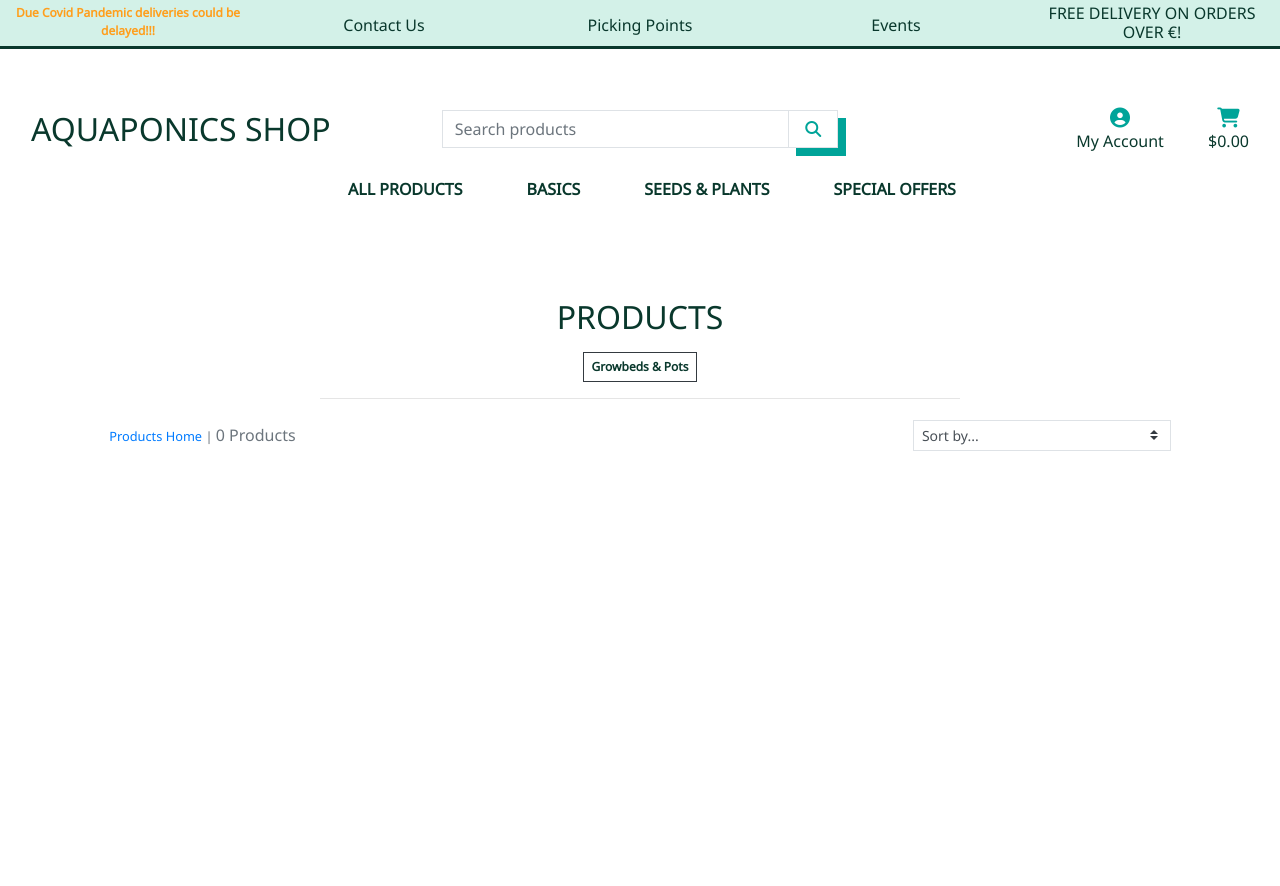
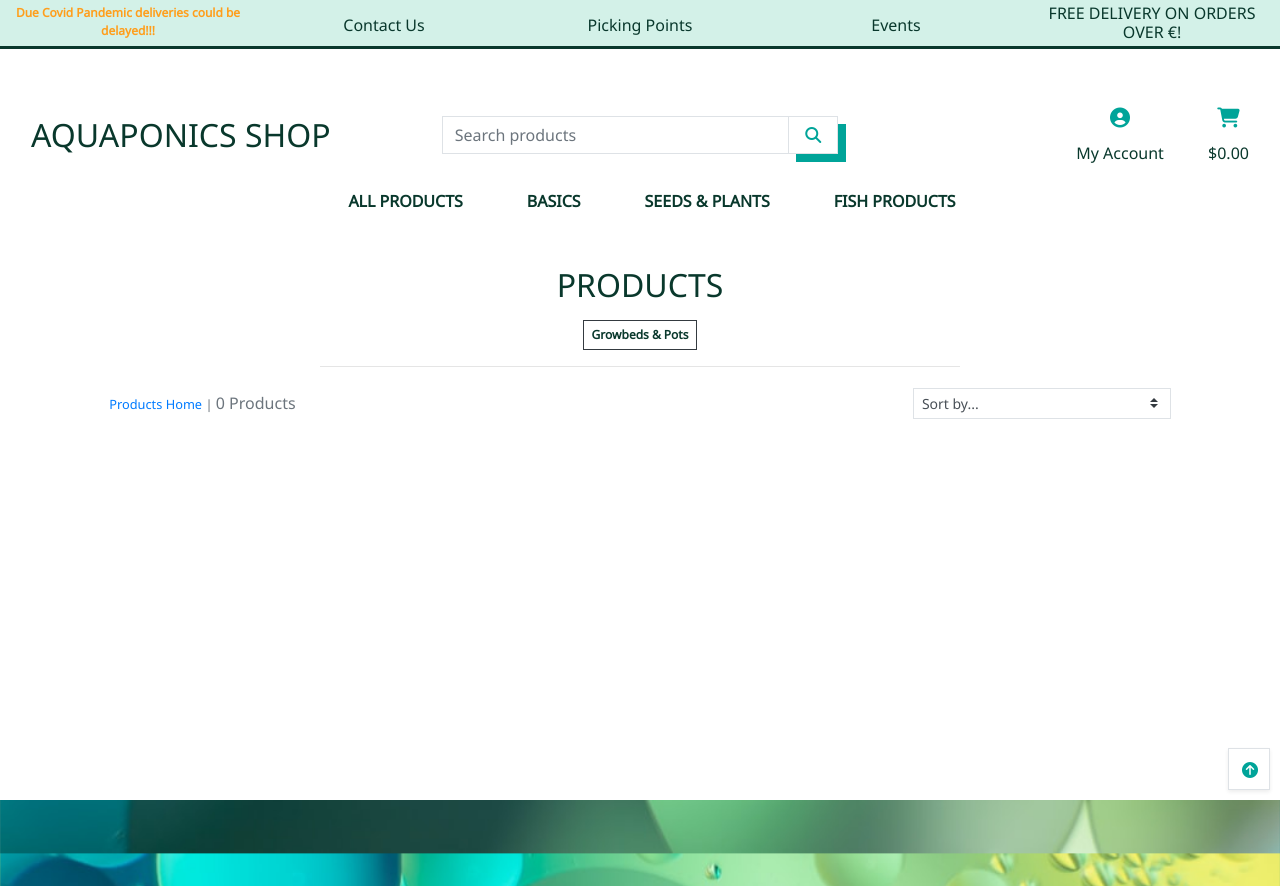
Before and after one commit to RoMar19/e-commerce-fullstack-project, a Django app: page /products/?category=growbeds_pots in a window 1280 px wide. Before the commit the page ends 451 px from the top, so only its background shows below. Run offline with Django 3.2, Linux system fonts and the light colour scheme; data comes from the database, SQL or seed files in the repository; some libraries are stand-ins or nearby versions.

Commit message:
Added sorting JS and back to top icon

```diff
--- a/home/templates/home/index.html
+++ b/home/templates/home/index.html
@@ -2,11 +2,6 @@
 {% load static %}
 
 {% block page_header %}
-    <div class="container header-container">
-        <div class="row">
-            <div class="col"></div>
-        </div>
-    </div>
 {% endblock %}
 
 {% block content %}
--- a/products/templates/products/product_detail.html
+++ b/products/templates/products/product_detail.html
@@ -2,11 +2,6 @@
 {% load static %}
 
 {% block page_header %}
-    <div class="container header-container">
-        <div class="row">
-            <div class="col"></div>
-        </div>
-    </div>
 {% endblock %}
 
 {% block content %}
--- a/products/templates/products/products.html
+++ b/products/templates/products/products.html
@@ -2,11 +2,6 @@
 {% load static %}
 
 {% block page_header %}
-    <div class="container header-container">
-        <div class="row">
-            <div class="col"></div>
-        </div>
-    </div>
 {% endblock %}
 
 {% block content %}
@@ -44,7 +39,7 @@
                     <div class="col-12 col-md-6 order-md-first">
                         <p class="text-muted mt-3 text-center text-md-left">
                             {% if search_term or current_categories or current_sorting != 'None_None' %}
-                                <span class="small"><a href="{% url 'products' %}">Products Home</a> | </span>
+                                <span class="small"><a href="{% url 'products' %} text-decoration-none">Products Home</a> | </span>
                             {% endif %}
                             {{ products|length }} Products{% if search_term %} found for <strong>"{{ search_term }}"</strong>{% endif %}
                         </p>
@@ -112,4 +107,41 @@
             </div>
         </div>
     </div>
+    <div class="btt-button shadow-sm rounded-0 border border-black">
+        <a class="btt-link d-flex h-100">
+            <i class="fas fa-arrow-circle-up mx-auto my-auto"></i>
+        </a>
+    </div>
 {% endblock %}
+
+{% block postloadjs %}
+    {{ block.super }}
+    <script type="text/javascript">
+		$('.btt-link').click(function(e) {
+			window.scrollTo(0,0)
+		})
+	</script>
+
+    <script type="text/javascript">
+        $('#sort-selector').change(function() {
+            var selector = $(this);
+            var currentUrl = new URL(window.location);
+
+            var selectedVal = selector.val();
+            if(selectedVal != "reset"){
+                var sort = selectedVal.split("_")[0];
+                var direction = selectedVal.split("_")[1];
+
+                currentUrl.searchParams.set("sort", sort);
+                currentUrl.searchParams.set("direction", direction);
+
+                window.location.replace(currentUrl);
+            } else {
+                currentUrl.searchParams.delete("sort");
+                currentUrl.searchParams.delete("direction");
+
+                window.location.replace(currentUrl);
+            }
+        })
+    </script>
+{% endblock %}
--- a/products/views.py
+++ b/products/views.py
@@ -1,6 +1,8 @@
 from django.shortcuts import render, redirect, reverse, get_object_or_404
 from django.contrib import messages
 from django.db.models import Q
+from django.db.models.functions import Lower
+
 from .models import Product, Category
 
 
--- a/static/css/base.css
+++ b/static/css/base.css
@@ -10,17 +10,13 @@ body {
     font-family: 'Noto Sans', sans-serif;
 }
 
-/* from Bulma */
-.icon {
+.fas {
+    color:#00a499;
     align-items: center;
     display: inline-flex;
     justify-content: center;
     height: 1.5rem;
     width: 1.5rem;
-}
-
-.fas {
-    color:#00a499;
 }
 
 .logo-font {
@@ -49,9 +45,7 @@ body {
     color: #00a499;
     background-color: #fff;
     border-width: 2px;
-
     box-shadow: 8px 8px 0 0 #00a499;
-
 }
 
 .shop-now-button:hover,
@@ -134,7 +128,34 @@ body {
 	z-index: -1;
 }
 
+.category-badge {
+    align-items: center;
+    padding: 10px;
+}
+
 a.category-badge > span.badge:hover {
-    background: #212529 !important;
-    color: #fff !important;
+    background: #d3f1e8;
+    color:#00a499;
+    box-shadow: 5px 5px 0 0 #00a499;
 }
+
+.btt-button {
+    height: 42px;
+    width: 42px;
+    position: fixed;
+    bottom: 10px;
+    right: 10px;
+}
+
+.btt-button :hover {
+    background-color: #d3f1e8;
+}
+
+.btt-link :hover {
+    cursor: pointer;
+}
+
+.fas.fa-arrow-circle-up {
+    padding-top:5px;
+    padding-left: 5px;
+}
--- a/templates/base.html
+++ b/templates/base.html
@@ -40,7 +40,7 @@
 
     <body>
         <header class="container-fluid fixed-top">
-        <div id="banner" class="row text-center">
+        <div id="banner" class="row text-center hidden-sm">
             <div class="col-md">
                 <p class="info my-1" style="color:#ff9e1b"><strong>Due Covid Pandemic deliveries could be delayed!!!</strong></p>
             </div>
--- a/templates/includes/main_nav.html
+++ b/templates/includes/main_nav.html
@@ -13,15 +13,15 @@
         </li>
 
         <li class="nav-item dropdown">
-            <a class="logo-font font-weight-bold nav-link text-black mr-5" href="#" id="basis-link" data-toggle="dropdown" aria-haspopup="true" aria-expanded="false">
+            <a class="logo-font font-weight-bold nav-link text-black mr-5" href="#" id="basics-link" data-toggle="dropdown" aria-haspopup="true" aria-expanded="false">
                 Basics
             </a>
-            <div class="dropdown-menu border-0" aria-labelledby="basis-link">
-                <a href="{% url 'products' %}?category=growbeds,pots" class="dropdown-item">Growbeds &amp; Pots</a>
-                <a href="{% url 'products' %}?category=grow_media" class="dropdown-item">Grow Media</a>
+            <div class="dropdown-menu border-0" aria-labelledby="basics-link">
+                <a href="{% url 'products' %}?category=growbeds_pots" class="dropdown-item">Growbeds &amp; Pots</a>
                 <a href="{% url 'products' %}?category=plumbing" class="dropdown-item">Plumbing</a>
-                <a href="{% url 'products' %}?category=electronics,grow_ligths" class="dropdown-item">Electronics &amp; Grow Lights</a>
-                <a href="{% url 'products' %}?category=growbeds,pots,grow_media,plumbing,electronics,grow_lights" class="dropdown-item">All Basics</a>
+                <a href="{% url 'products' %}?category=electronics_lighting" class="dropdown-item">Electronics &amp; Lighting </a>
+                <a href="{% url 'products' %}?category=substrates" class="dropdown-item">Substrates</a>
+                <a href="{% url 'products' %}?category=growbeds_pots,plumbing,electronics_ligthing,substrates" class="dropdown-item">All Basics</a>
             </div>
         </li>
 
@@ -38,13 +38,13 @@
 
         <li class="nav-item dropdown">
             <a class="logo-font font-weight-bold nav-link text-black" href="#" id="fish-link" data-toggle="dropdown" aria-haspopup="true" aria-expanded="false">
-                Special Offers
+                Fish Products
             </a>
             <div class="dropdown-menu border-0" aria-labelledby="fish-link">
                 <a href="{% url 'products' %}?category=fish_tanks" class="dropdown-item">Fish Tanks</a>
                 <a href="{% url 'products' %}?category=fish_food" class="dropdown-item">Fish Food</a>
                 <a href="{% url 'products' %}?category=aquarium_accesories" class="dropdown-item">Aquarium Accesories</a>
-                <a href="{% url 'products' %}?category=fish_tanks,fish_food,aquarium_accesories" class="dropdown-item">All Fish</a>
+                <a href="{% url 'products' %}?category=fish_tanks,fish_food,aquarium_accesories" class="dropdown-item">All Fish Products</a>
             </div>
         </li>
     </ul>
```
